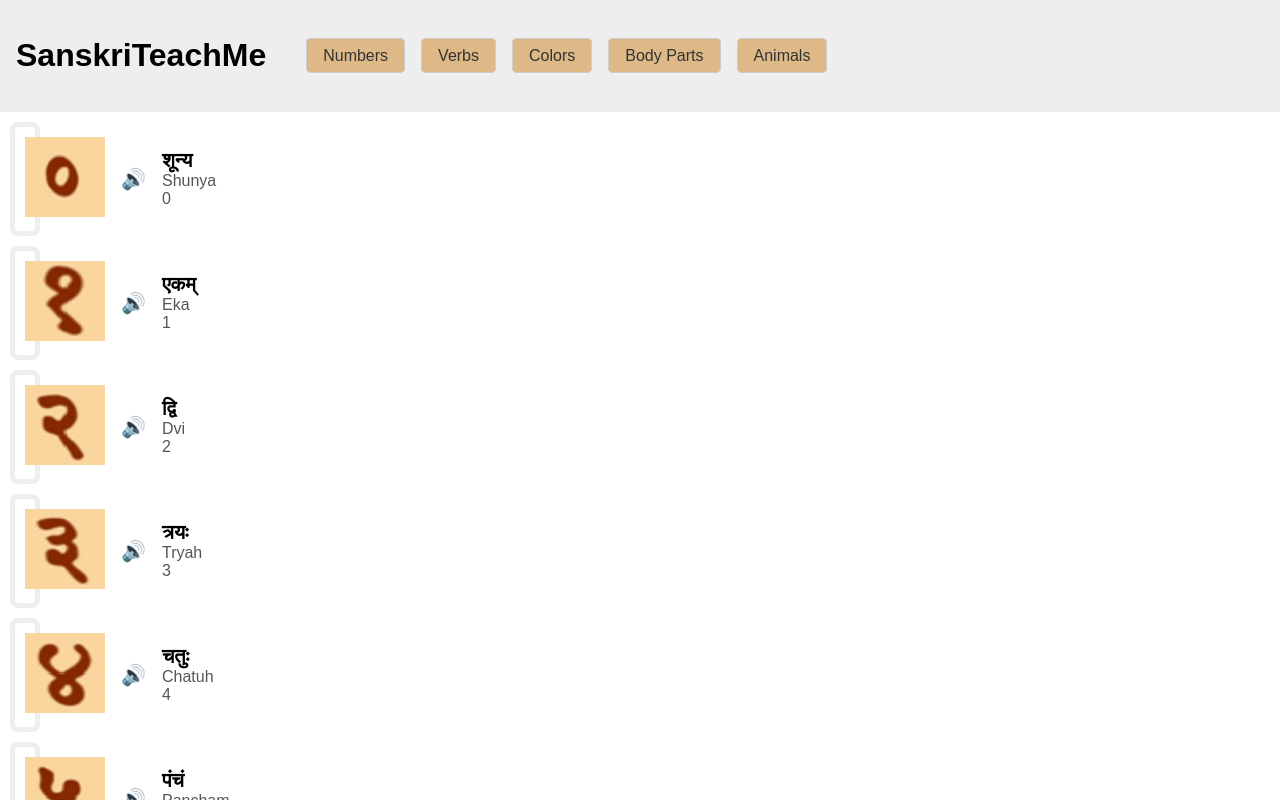
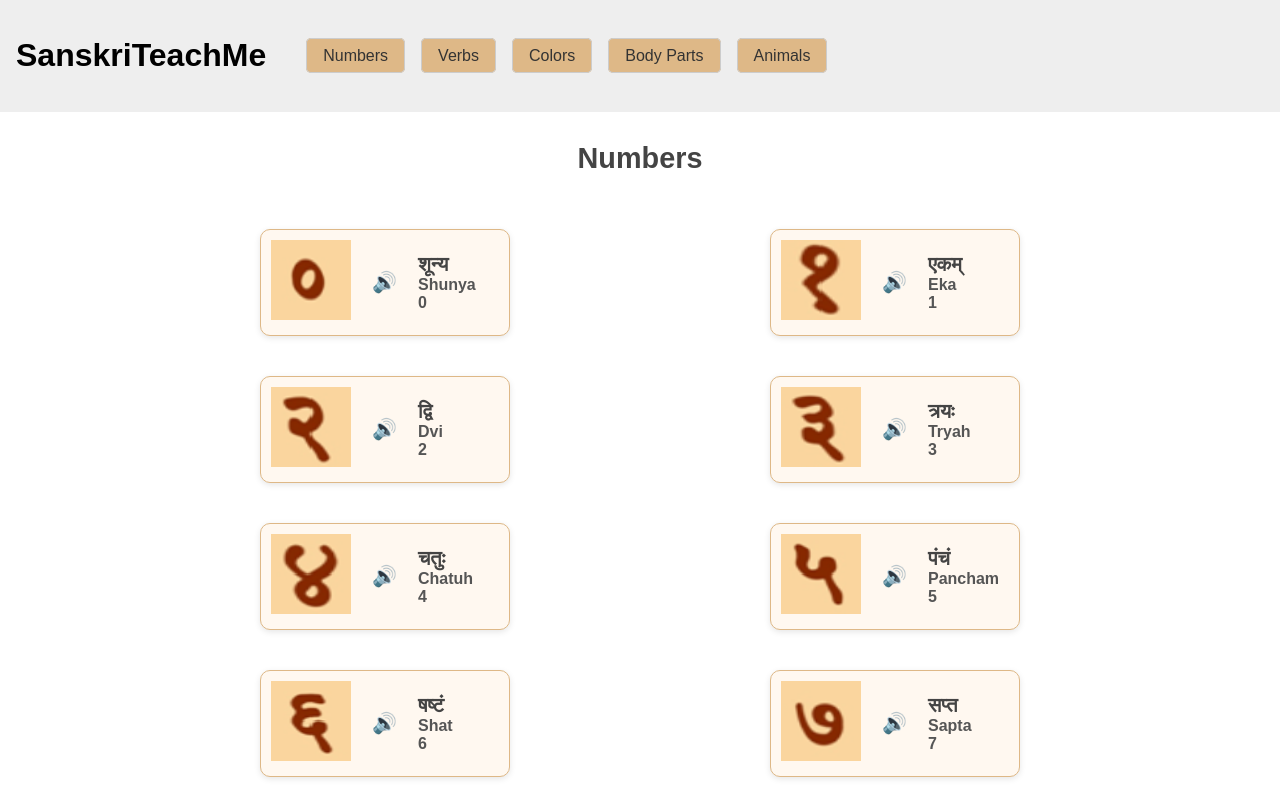
Before and after one commit to oguzhanozbek/SanskriTeachMe, a React (Create React App) app in the folder frontend/: page /numbers in a window 1280 px wide. Shown: the top 800 px of the page. Built offline with nearby package versions, Linux system fonts and the light colour scheme.

Commit message:
Information page for Numbers category has been re-arranged and polished.

```diff
--- a/frontend/src/App.css
+++ b/frontend/src/App.css
@@ -38,9 +38,9 @@ body {
 .navbar li a {
   text-decoration: none;
   color: #333;
-  border: 1px solid #ccc;       /* Add border */
-  padding: 0.5rem 1rem;         /* Space inside the border */
-  border-radius: 5px;           /* Optional: rounded corners */
+  border: 1px solid #ccc;
+  padding: 0.5rem 1rem;
+  border-radius: 5px;
   background-color: burlywood;
 }
 
@@ -94,19 +94,19 @@ body {
 
 .vocab-row {
   display: flex;
-  grid-template-columns: 150px 50px 1fr;
-  grid-template-rows: repeat(3, auto);
-  gap: 10px;
-  align-items: center;
-  border: 1px solid #ddd;
+  width: 100%; /* full width of the container */
+  max-width: 250px; /* limit so all rows look same width */
+  border: 5px solid #eee;
   padding: 10px;
   border-radius: 8px;
-  border-color:  #eee;
-  border-width: 5px;
   margin: 10px auto;
-  margin-left: 10px;
-  margin-right: 1600px;
+  align-items: center;
+  box-sizing: border-box; /* ensures padding is included in total width */
+  background-color: #fff8f0;
+  box-shadow: 0 2px 6px rgba(0,0,0,0.05);
+  gap: 15px;
 }
+
 
 .image-col {
   grid-row: 1 / span 3;
@@ -145,3 +145,34 @@ body {
   font-size: 16px;
   color: #555;
 }
+
+.numbers-grid-wrapper {
+  max-width: 1000px;
+  margin: 0 auto;
+  padding: 20px;
+}
+
+.numbers-grid-wrapper .vocab-list {
+  display: grid;
+  grid-template-columns: 1fr 1fr;
+  gap: 20px;
+}
+
+.numbers-grid-wrapper .vocab-row {
+  display: flex;
+  flex-wrap: wrap;
+  align-items: center;
+  border: 1px solid burlywood;
+  padding: 10px;
+  border-radius: 10px;
+  background-color: #fff8f0;
+  box-shadow: 0 2px 6px rgba(0,0,0,0.1);
+}
+
+.mid-message {
+  text-align: center;
+  margin: 30px auto;
+  font-size: 1.2rem;
+  font-weight: bold;
+  color: #444;
+}
--- a/frontend/src/pages/Numbers.js
+++ b/frontend/src/pages/Numbers.js
@@ -75,7 +75,18 @@ const numbersData = [
 ];
 
 function Numbers() {
-  return <VocabularyList title="Numbers in Sanskrit" items={numbersData} />;
+  return(
+    <div className="mid-message">
+      <h2>Numbers</h2>
+      <div className="numbers-grid-wrapper">
+        <VocabularyList title="Numbers in Sanskrit" items={numbersData} />
+      </div>
+      <div className="mid-message">
+        <p>Want to assess your knowledge in a fun interactive way? Click below, then.</p>
+        <p><a style={{color:"red", textDecoration:"None"}} href="/">Numbers Knowledge texts</a></p>
+      </div>
+    </div>
+  )
 }
 
 export default Numbers;
```
